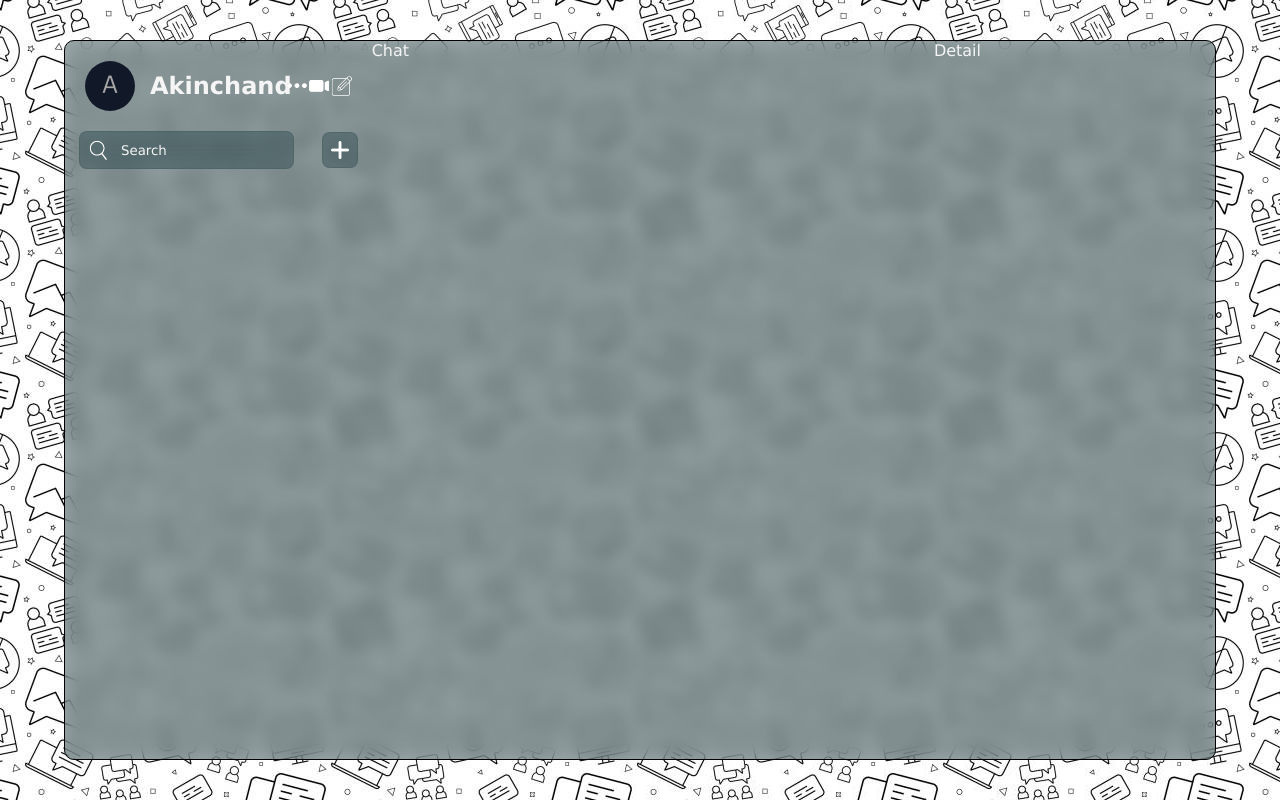
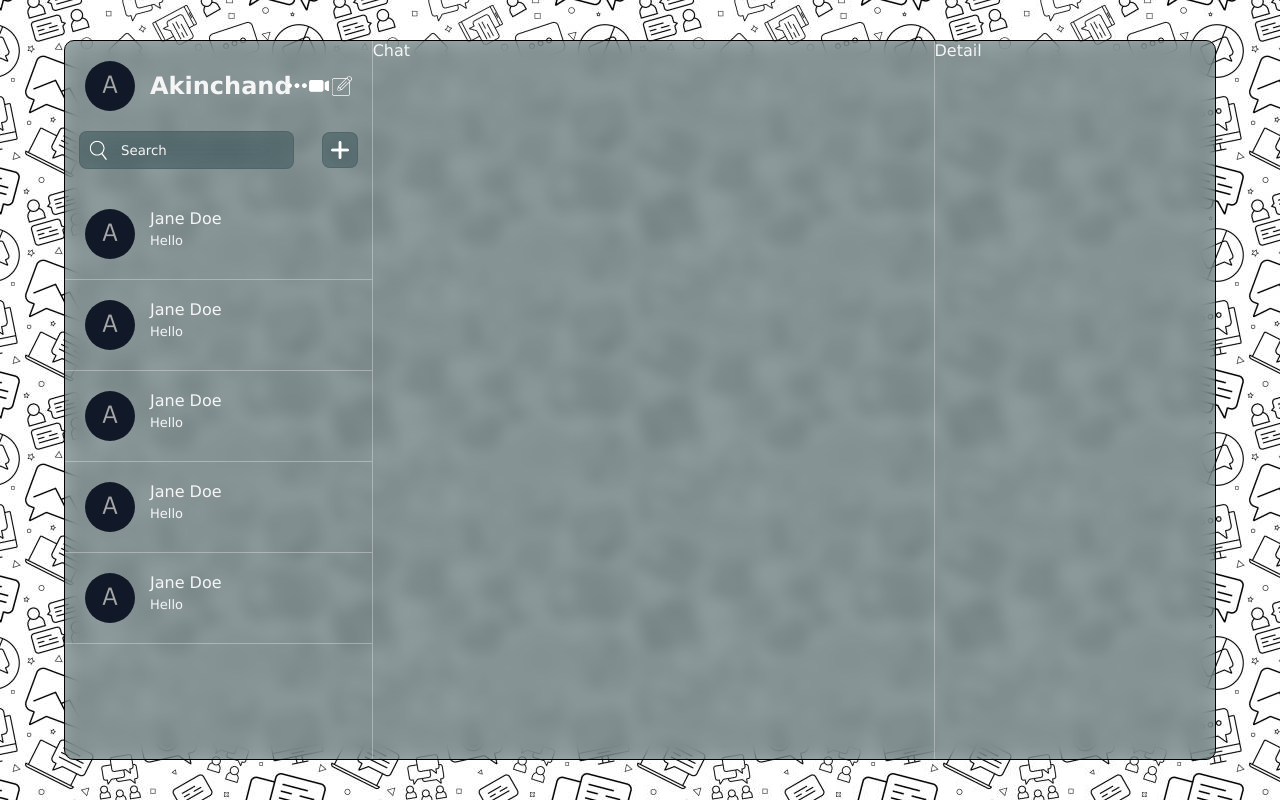
Before and after one commit to singh-shivam789/ping-me-react, a React (Vite) app: page / in a window 1280 px wide. Built offline with nearby package versions, Linux system fonts and the light colour scheme.

Commit message:
Add more chatList styling

```diff
--- a/src/components/chat/chat.css
+++ b/src/components/chat/chat.css
@@ -1,3 +1,4 @@
 .chat{
     flex: 2;
+    border-right: 1.5px solid rgb(245, 245, 245, 0.35);
 }
--- a/src/components/list/chatList/ChatList.jsx
+++ b/src/components/list/chatList/ChatList.jsx
@@ -13,6 +13,43 @@ export default function ChatList() {
         </div>
         <img onClick={() => setAddRemove(prevState => !prevState)} className='addImg' src={addRemove ? "/plus.png" : "/minus.png"} alt="plus.png" />
       </div>
+      <div className="chatItemContainer">
+      <div className="chatItem">
+        <img className="chatListUserImg" src="/avatar.png" alt="chatListUserImg.png" />
+        <div className="chatListUserInfo">
+          <span>Jane Doe</span>
+          <p>Hello</p>
+        </div>
+      </div>
+      <div className="chatItem">
+        <img className="chatListUserImg" src="/avatar.png" alt="chatListUserImg.png" />
+        <div className="chatListUserInfo">
+          <span>Jane Doe</span>
+          <p>Hello</p>
+        </div>
+      </div>
+      <div className="chatItem">
+        <img className="chatListUserImg" src="/avatar.png" alt="chatListUserImg.png" />
+        <div className="chatListUserInfo">
+          <span>Jane Doe</span>
+          <p>Hello</p>
+        </div>
+      </div>
+      <div className="chatItem">
+        <img className="chatListUserImg" src="/avatar.png" alt="chatListUserImg.png" />
+        <div className="chatListUserInfo">
+          <span>Jane Doe</span>
+          <p>Hello</p>
+        </div>
+      </div>
+      <div className="chatItem">
+        <img className="chatListUserImg" src="/avatar.png" alt="chatListUserImg.png" />
+        <div className="chatListUserInfo">
+          <span>Jane Doe</span>
+          <p>Hello</p>
+        </div>
+      </div>
+      </div>
     </div>
   )
 }
--- a/src/components/list/chatList/chatList.css
+++ b/src/components/list/chatList/chatList.css
@@ -28,6 +28,7 @@
             padding: 8px;
             height: 36px;
             width: 36px;
+            object-fit: cover;
         }
 
         input:hover{
@@ -44,8 +45,36 @@
         height: 36px;
         width: 36px;
     }
-
     .addImg:hover{
         cursor: pointer;
     }
+    margin-bottom: 20px;
 }
+
+.chatItemContainer{
+    display: flex;
+    flex-direction: column;
+    /* overflow: scroll;
+    max-height: 800px; */
+}
+
+.chatItem{
+    display: flex;
+    padding: 20px;
+    gap: 15px;
+    border-bottom: 1.5px solid rgb(245, 245, 245, 0.35);
+    .chatListUserInfo{
+        display: flex;
+        flex-direction: column;
+        gap: 5px;
+        p{
+            font-size: small;
+        }
+    }
+    .chatListUserImg{
+        border-radius: 50%;
+        width: 50px;
+        height: 50px;
+        object-fit: cover;
+    }
+}
--- a/src/components/list/list.css
+++ b/src/components/list/list.css
@@ -1,3 +1,4 @@
 .list{
     flex: 1;
+    border-right: 1.5px solid rgb(245, 245, 245, 0.35);
 }
```
